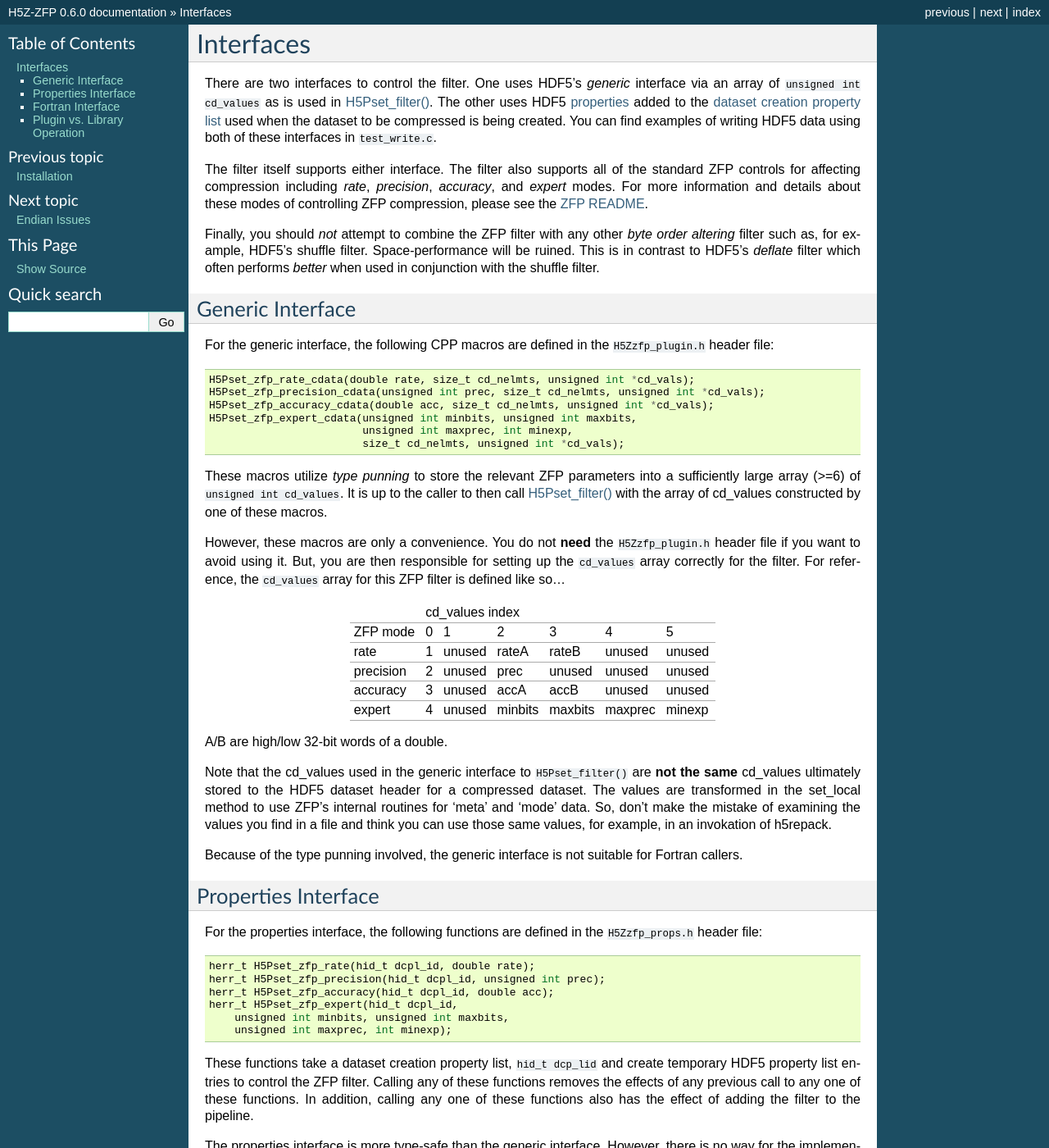
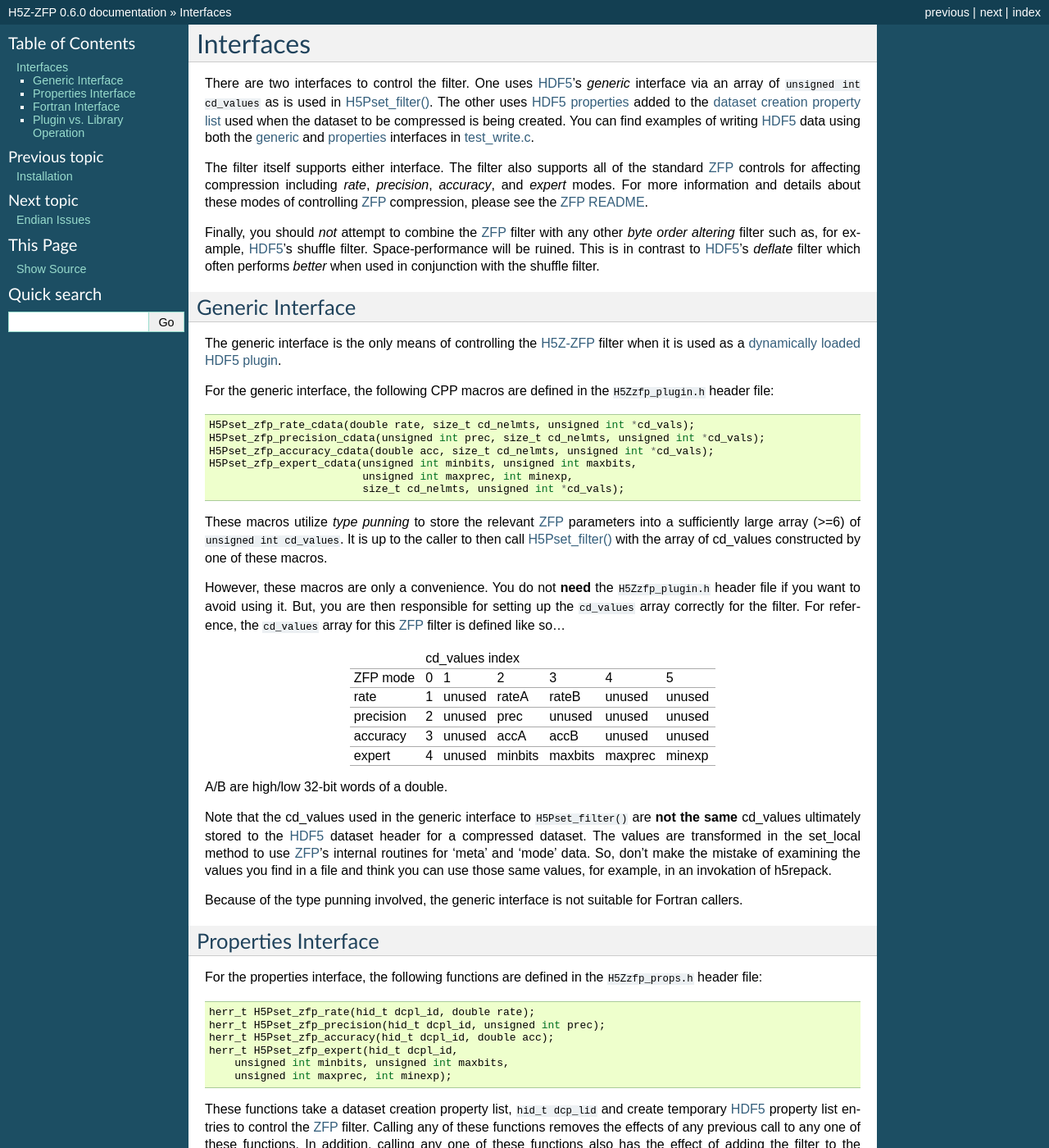
Before and after one commit to LLNL/H5Z-ZFP, a Sphinx documentation site: the page built from docs/interfaces.rst, in a window 1280 px wide and 1400 px high. Shown: the whole window at 82% size. Built offline with Sphinx 7.4.7, drawn with Linux system fonts in a browser that asks for light colours; some of the changed text lies outside the part shown.

Commit message:
minor improvements to docs

```diff
--- a/docs/interfaces.rst
+++ b/docs/interfaces.rst
@@ -2,23 +2,28 @@
 Interfaces
 ==========
 
-There  are two  interfaces  to  control the  filter.  One uses  HDF5's
+There  are two  interfaces  to  control the  filter.  One uses  HDF5_'s
 *generic* interface via  an array of ``unsigned int cd_values`` as is used
 in `H5Pset_filter() <https://support.hdfgroup.org/HDF5/doc/RM/RM_H5P.html#Property-SetFilter>`_. The other
-uses HDF5 `properties <https://support.hdfgroup.org/HDF5/doc/RM/RM_H5P.html#GenericPropFuncs>`_
+uses HDF5_ `properties <https://support.hdfgroup.org/HDF5/doc/RM/RM_H5P.html#GenericPropFuncs>`_
 added to the `dataset creation property list <https://support.hdfgroup.org/HDF5/doc/RM/RM_H5P.html#DatasetCreatePropFuncs>`_
 used when the dataset to be compressed is being created. You  can find examples  of writing
-HDF5 data using both of these interfaces in ``test_write.c``.
+HDF5_ data using both the
+`generic <https://github.com/LLNL/H5Z-ZFP/blob/master/test/test_write.c#L119>`_
+and
+`properties <https://github.com/LLNL/H5Z-ZFP/blob/master/test/test_write.c#L145>`_
+interfaces in
+`test_write.c <https://github.com/LLNL/H5Z-ZFP/blob/master/test/test_write.c>`_.
 
 The filter itself supports either interface. The filter also supports all of the
-standard ZFP controls for affecting compression including *rate*, *precision*,
+standard ZFP_ controls for affecting compression including *rate*, *precision*,
 *accuracy*, and *expert* modes. For more information and details about these modes
-of controlling ZFP compression, please see the
+of controlling ZFP_ compression, please see the
 `ZFP README <https://github.com/LLNL/zfp/blob/master/README.md>`_.
 
-Finally, you should *not* attempt to combine the ZFP filter with any other
-*byte order altering* filter such as, for example, HDF5's shuffle filter.
-Space-performance will be ruined. This is in contrast to HDF5's *deflate*
+Finally, you should *not* attempt to combine the ZFP_ filter with any other
+*byte order altering* filter such as, for example, HDF5_'s shuffle filter.
+Space-performance will be ruined. This is in contrast to HDF5_'s *deflate*
 filter which often performs *better* when used in conjunction with the shuffle filter.
 
 .. _generic-interface:
@@ -26,6 +31,10 @@ filter which often performs *better* when used in conjunction with the shuffle f
 -----------------
 Generic Interface
 -----------------
+
+The generic interface is the only means of controlling the H5Z-ZFP_ filter when it
+is used as a
+`dynamically loaded HDF5 plugin <https://support.hdfgroup.org/HDF5/doc/Advanced/DynamicallyLoadedFilters/HDF5DynamicallyLoadedFilters.pdf>`_.
 
 For the generic interface, the following CPP macros  are defined in
 the ``H5Zzfp_plugin.h`` header file::
@@ -37,7 +46,7 @@ the ``H5Zzfp_plugin.h`` header file::
                             unsigned int maxprec, int minexp,
                             size_t cd_nelmts, unsigned int *cd_vals);
 
-These  macros  utilize *type punning* to store the relevant ZFP parameters  into  a
+These  macros  utilize *type punning* to store the relevant ZFP_ parameters  into  a
 sufficiently large array (>=6) of ``unsigned int cd_values``. It is up to
 the  caller to  then call
 `H5Pset_filter() <https://support.hdfgroup.org/HDF5/doc/RM/RM_H5P.html#Property-SetFilter>`_
@@ -46,7 +55,7 @@ with  the array  of cd_values constructed by one of these macros.
 However, these  macros are only a  convenience. You do  not **need** the
 ``H5Zzfp_plugin.h`` header file if you want  to avoid using it. But, you are then
 responsible  for setting  up  the ``cd_values``  array  correctly for  the
-filter.  For reference,  the ``cd_values``  array for  this ZFP  filter is
+filter.  For reference,  the ``cd_values``  array for  this ZFP_  filter is
 defined like so...
 
 +-----------+---------------------------------------------------------+
@@ -66,9 +75,9 @@ defined like so...
 A/B are high/low 32-bit words of a double.
 
 Note that  the cd_values  used in the generic interface to  ``H5Pset_filter()`` are
-**not the same** cd_values ultimately stored  to the HDF5 dataset header
+**not the same** cd_values ultimately stored  to the HDF5_ dataset header
 for a compressed dataset. The  values are transformed in the set_local
-method to use ZFP's internal  routines for 'meta' and 'mode' data. So,
+method to use ZFP_'s internal  routines for 'meta' and 'mode' data. So,
 don't make the mistake of examining  the values you find in a file and
 think you can use those same  values, for example, in an invokation of
 h5repack.
@@ -93,8 +102,8 @@ the ``H5Zzfp_props.h`` header file::
         unsigned int maxprec, int minexp);
 
 These  functions take a dataset creation property list, ``hid_t dcp_lid`` and
-create  temporary HDF5 property
-list entries  to control the  ZFP filter. Calling any of these functions
+create  temporary HDF5_ property
+list entries  to control the  ZFP_ filter. Calling any of these functions
 removes the effects of any previous call to any one of these functions.
 In addition, calling any one of these functions also has the effect of
 adding the filter to the pipeline.
@@ -114,7 +123,7 @@ Fortran Interface
 -----------------
 
 A Fortran interface based on the properties interface, described above,
-has been added by Scot Breitenfeld of the HDF5 group. The code that
+has been added by Scot Breitenfeld of the HDF5_ group. The code that
 implements the Fortran interface is in the file ``H5Zzfp_props_f.F90``.
 An example of its use is in ``test/test_rw_fortran.F90``. The properties
 interface is the only interface available for Fortran callers.
@@ -125,9 +134,9 @@ interface is the only interface available for Fortran callers.
 Plugin vs. Library Operation
 ----------------------------
 
-The filter is designed to be compiled for use as both a standalone HDF5 *plugin*
+The filter is designed to be compiled for use as both a standalone HDF5_ *plugin*
 and as an explicitly linked *library*.
-When it is used as a plugin, all HDF5 applications are *required*
+When it is used as a plugin, all HDF5_ applications are *required*
 to *find* the plugin dynamic library (named ``lib*.{so,dylib}``)
 in a directory specified by the enviornment
 variable, ``HDF5_PLUGIN_PATH``. Currently, the HDF5 library offers
```
Also changed, not shown: docs/installation.rst (+12 -8 lines), docs/tests.rst (+16 -13 lines).
